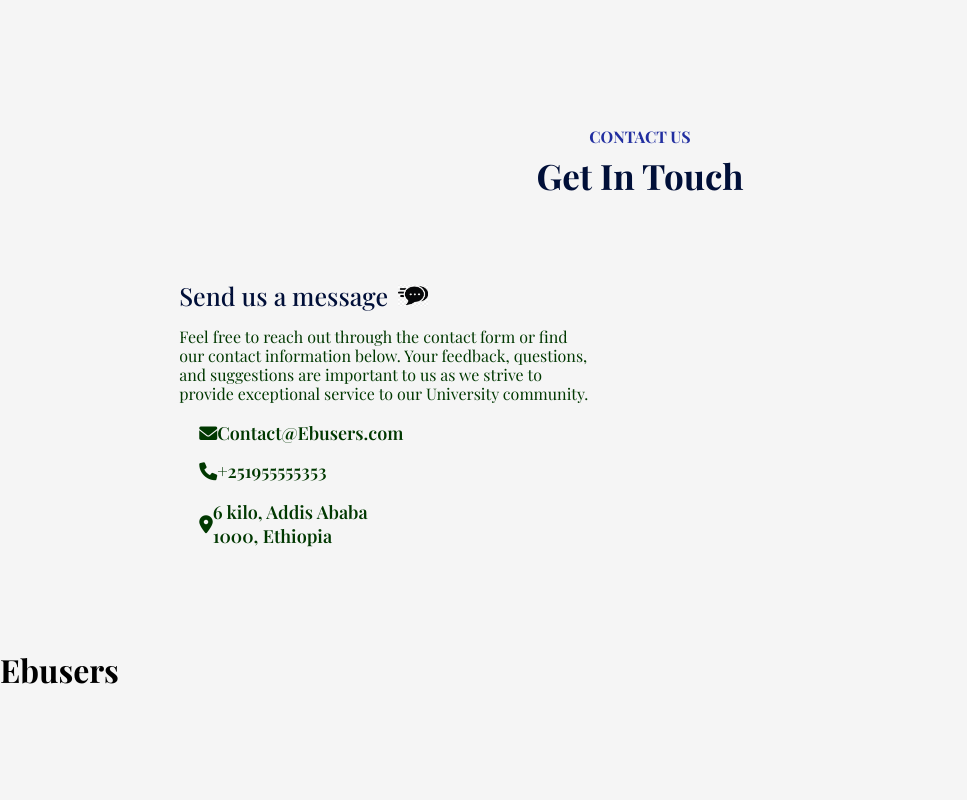
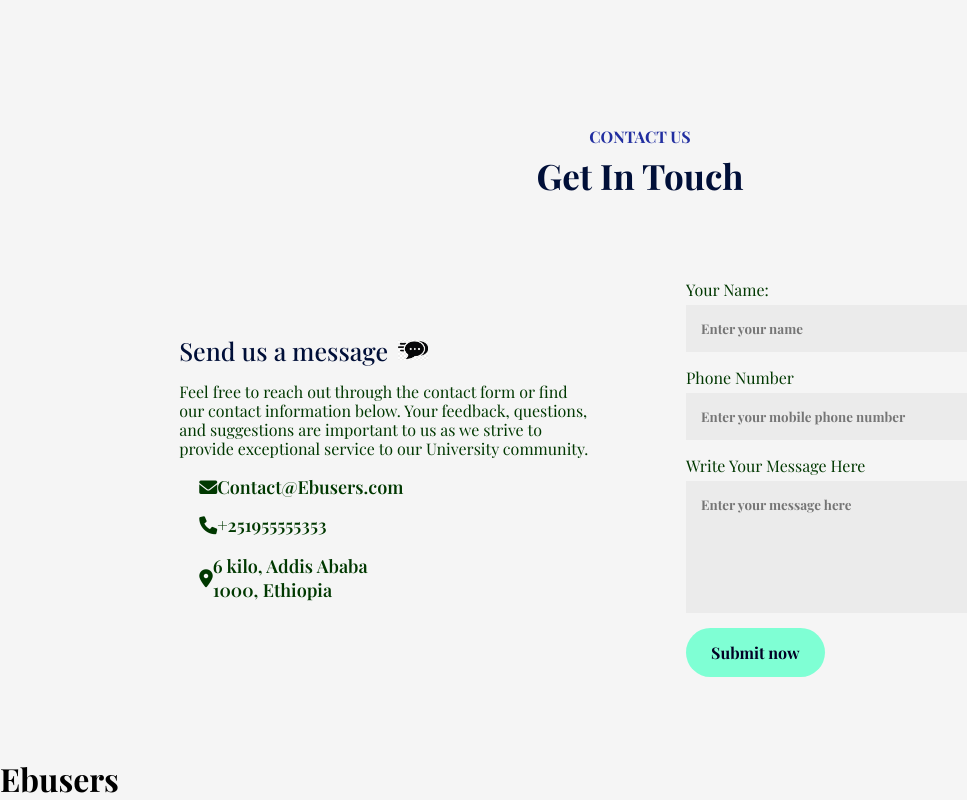
Before and after one commit to Tolegithub7/React, a React (Vite) app in the folder Ebusers/: page / in a window 1280 px wide. Shown: the part 3397-4197 px from the top of the page, without its empty margins (0-967 px from the left). Before the commit the page ends 4088 px from the top, so only its background shows below. Built offline with nearby package versions, Linux system fonts and the light colour scheme; a web font is replaced by a local one.

Commit message:
form complete with web3forms.com

```diff
--- a/Ebusers/src/Components/Contact/Contact.css
+++ b/Ebusers/src/Components/Contact/Contact.css
@@ -33,3 +33,16 @@
   font-weight: 600;
   font-size: 18px;
 }
+.contact form input,
+.contact form textarea {
+  display: block;
+  width: 90%;
+  background: #ebebeb;
+  padding: 15px;
+  border: 0;
+  outline: 0;
+  margin-bottom: 15px;
+  margin-top: 5px;
+  resize: none;
+  font-weight: 700;
+}
--- a/Ebusers/src/Components/Contact/Contact.jsx
+++ b/Ebusers/src/Components/Contact/Contact.jsx
@@ -1,7 +1,33 @@
+import React from "react";
 import "./Contact.css";
 import msg_icon from "../../assets/msg-icon.png";
 
 const Contact = () => {
+  const [result, setResult] = React.useState("");
+
+  const onSubmit = async (event) => {
+    event.preventDefault();
+    setResult("Sending....");
+    const formData = new FormData(event.target);
+
+    formData.append("access_key", "ecbef21c-800a-4807-aad2-d29e7689662d");
+
+    const response = await fetch("https://api.web3forms.com/submit", {
+      method: "POST",
+      body: formData,
+    });
+
+    const data = await response.json();
+
+    if (data.success) {
+      setResult("Form Submitted Successfully");
+      event.target.reset();
+    } else {
+      console.log("Error", data);
+      setResult(data.message);
+    }
+  };
+
   return (
     <div className="contact">
       <div className="contact-col">
@@ -31,7 +57,37 @@ const Contact = () => {
           </li>
         </ul>
       </div>
-      <div className="contact-col"></div>
+      {/* I want vertical line here */}
+      <div className="contact-col">
+        <form onSubmit={onSubmit}>
+          <label htmlFor="name">Your Name: </label>
+          <input
+            type="text"
+            name="name"
+            placeholder="Enter your name"
+            required
+          />
+          <label htmlFor="phone">Phone Number</label>
+          <input
+            type="tel"
+            name="phone"
+            placeholder="Enter your mobile phone number"
+            required
+          />
+          <label htmlFor="messaage">Write Your Message Here</label>
+          <textarea
+            name="message"
+            rows="6"
+            id=""
+            placeholder="Enter your message here"
+          ></textarea>
+          <button type="submit" className="btn dark-btn">
+            {" "}
+            Submit now
+          </button>
+        </form>
+        <span>{result}</span>
+      </div>
     </div>
   );
 };
```
